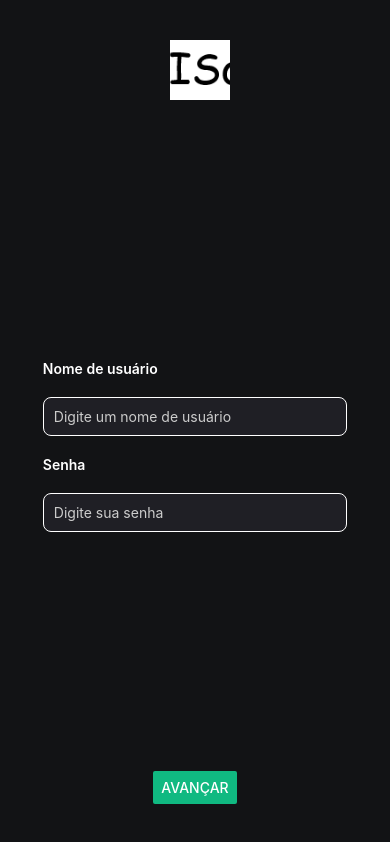
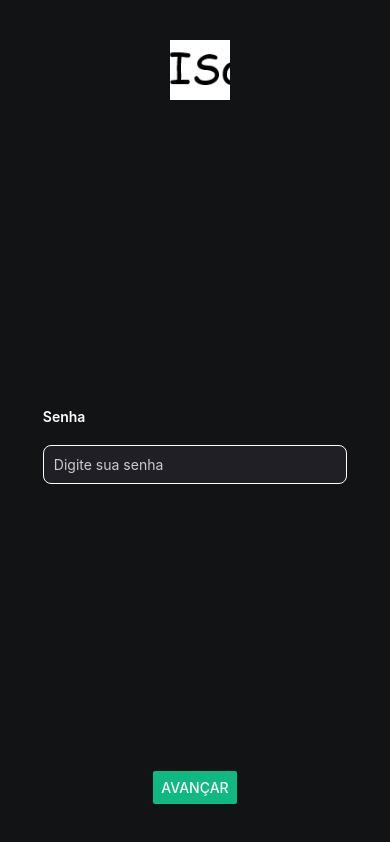
Before and after one commit to ttimelost/CORE, a React Native app: screen / in a window 390 px wide. Built offline with nearby package versions, Linux system fonts and the light colour scheme.

Commit message:
Não existe username.... 🤦‍♂️

```diff
--- a/App.js
+++ b/App.js
@@ -1,35 +1,24 @@
+// TO-DO: fazer
+
 import { useState } from "react";
 import { StyleSheet, Text, View, Image, TextInput, Button } from "react-native";
 
 export default function App() {
-  const [username, setUsername] = useState("");
   const [password, setPassword] = useState("");
-
   const [erro, setErro] = useState(undefined);
 
   function validar() {
-    const apenasLetras = /^[a-zA-Z]+$/;
-
-    if (!apenasLetras.test(username))
-      return "Username deve possuir apenas letras";
-
-    if (username.length < 3)
-      return "Username deve possuir pelo menos 3 letras";
-
     if (password.length < 8)
       return "Senha deve possuir pelo menos 8 caracteres";
   }
 
-
-  // TODO: Adicionar salvamento da senhation.
-
-  function salvar() {
+  function salvar() { // TO-DO: salvamento real para um banco de dados
     const mensagemErro = validar();
 
     setErro(mensagemErro);
 
     if (!mensagemErro) {
-      alert("Username e senha gravados");
+      alert("Senha gravada");
     }
   }
 
@@ -40,14 +29,6 @@ export default function App() {
         source={require("./assets/images/icone.png")}
       />
       <View style={styles.container}>
-        <Text style={styles.dica}>Nome de usuário</Text>
-        <TextInput
-          placeholder="Digite um nome de usuário"
-          placeholderTextColor="#ccc"
-          onChangeText={setUsername}
-          value={username}
-          style={styles.input}
-        />
         <Text style={styles.dica}>Senha</Text>
         <TextInput
           placeholder="Digite sua senha"
@@ -61,7 +42,7 @@ export default function App() {
         {erro && <Text style={styles.error}>{erro}</Text>}
       </View>
       <View style={styles.buttonWrapper}>
-        <Button title="Avançar" onPress={salvar} color="#10B981" /> {/* TODO: TouchableOpacity e adicionar navegação */}
+        <Button title="Avançar" onPress={salvar} color="#10B981" /> {/* TO-DO: TouchableOpacity e adicionar navegação */}
       </View>
     </View>
   );
```
